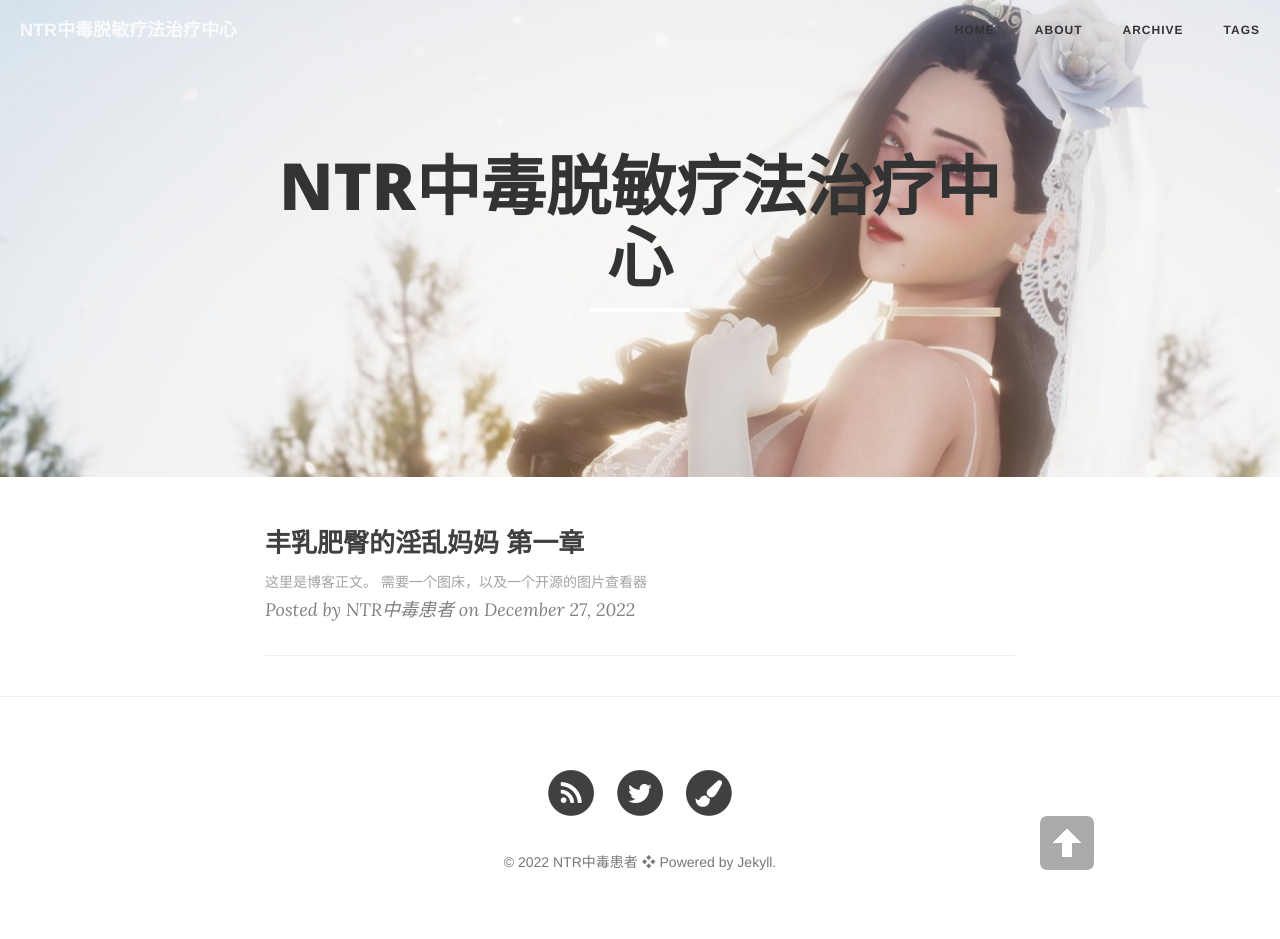
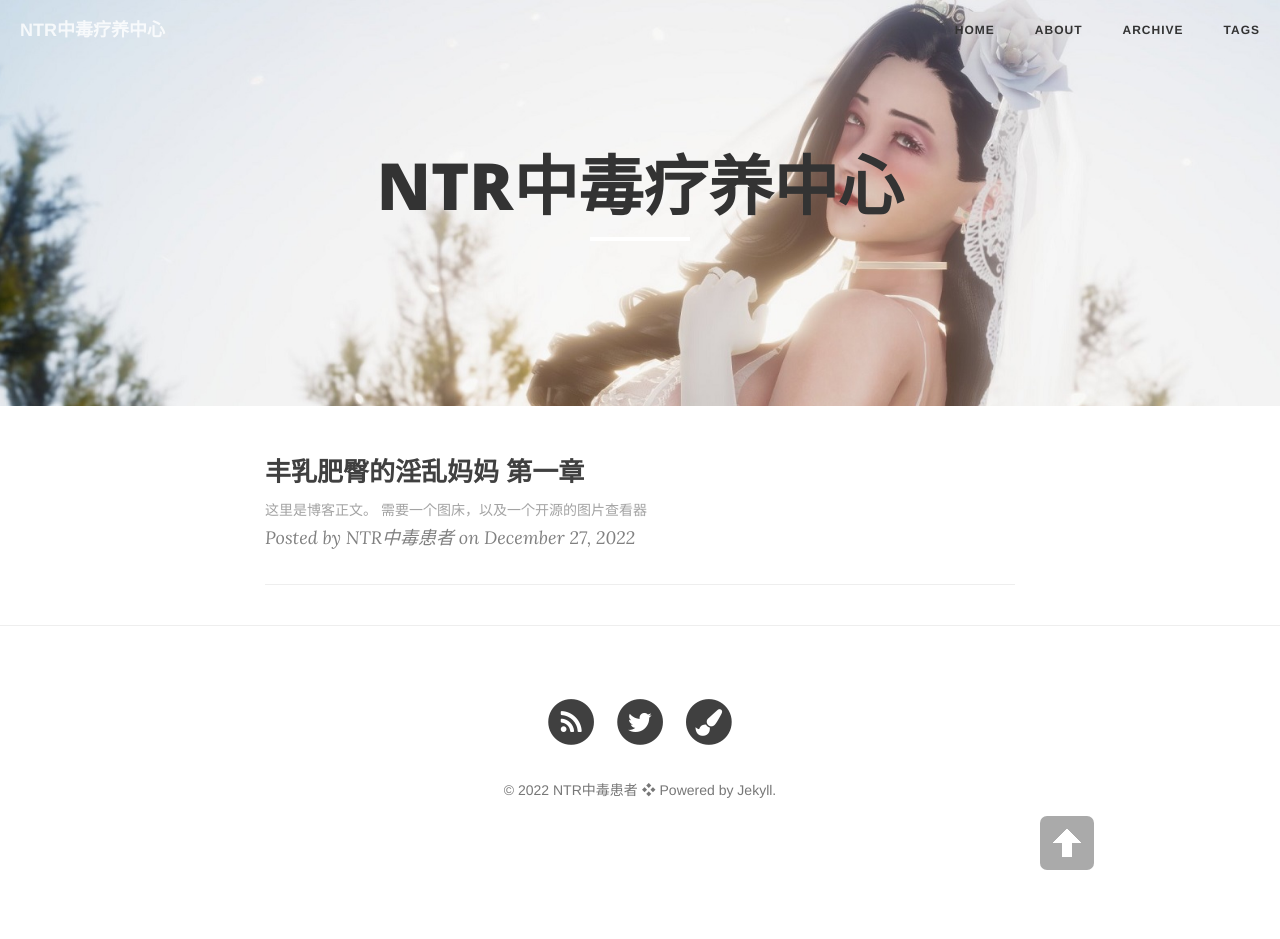
Before and after one commit to lyfllrr/lyfllrr.github.io, a Jekyll site: the page built from index.html, in a window 1280 px wide. Built offline with Jekyll 4.4.1, drawn with Linux system fonts in a browser that asks for light colours; nearby versions of some CDN libraries; the list of posts is cut into pages by our own code; after the commit the page ends 900 px from its top, so only the background shows below that.

Commit message:
changed site name

```diff
--- a/_config.yml
+++ b/_config.yml
@@ -1,5 +1,5 @@
 # Site settings
-title: NTR中毒脱敏疗法治疗中心 # 你的博客名字，可以定义修订
+title: NTR中毒疗养中心 # 你的博客名字，可以定义修订
 header-img: "img/navi.jpg"
 tagline: "cn"
 description: "关于萧家三姐妹的淫乱故事" # 一句话描述你的博客
```
